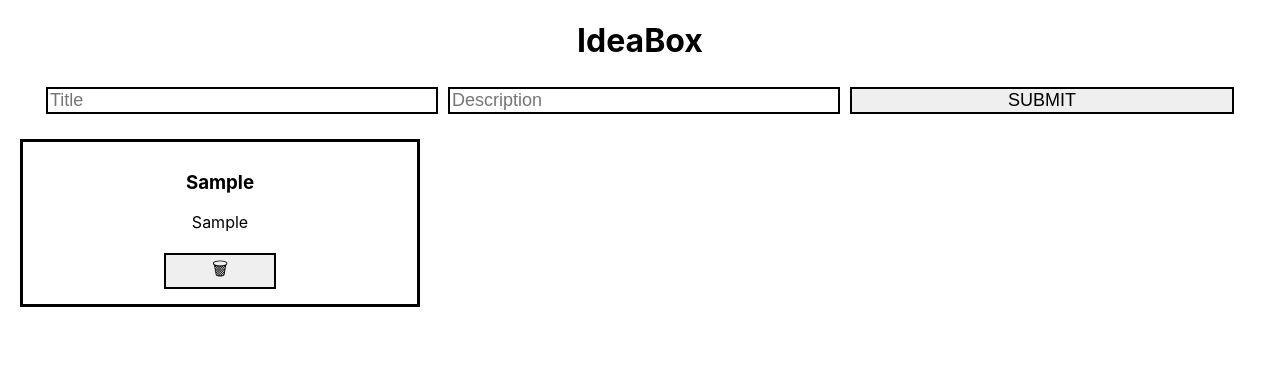
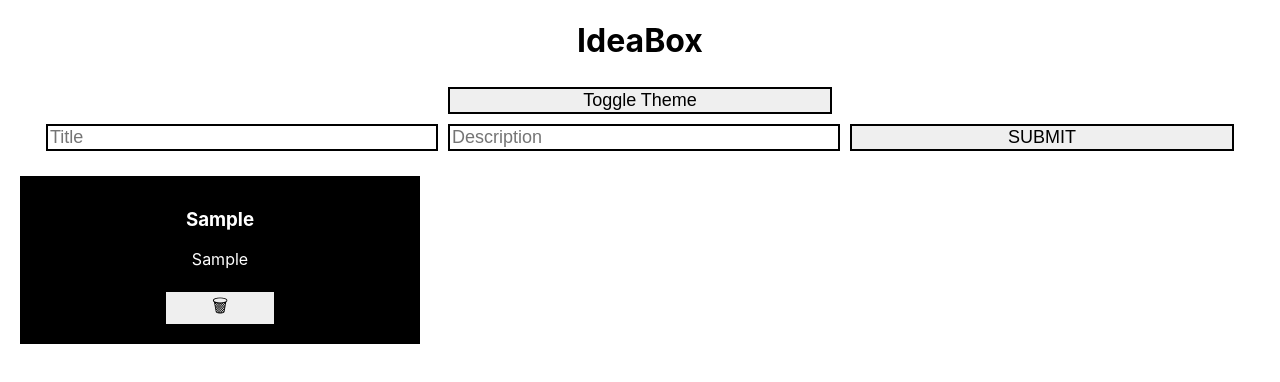
Before and after one commit to turingschool-examples/react-iii-ideabox, a React (Create React App) app: page / in a window 1280 px wide. Both pictures are taken after typing "Sample", "Sample" into the empty fields and a click on the button "SUBMIT". Shown: the top 382 px of the page. Built offline with nearby package versions, Linux system fonts and the light colour scheme.

Commit message:
working implementation using useContext & useReducer

```diff
--- a/src/App.js
+++ b/src/App.js
@@ -1,31 +1,50 @@
-import React, { useState, useEffect } from 'react';
+import React, { useState, useEffect, useReducer } from 'react';
 import Ideas from './Ideas';
 import Form from './Form';
+import AppContext from './AppContext'
 import './App.css';
 
+const initalState = {
+  ideas: [],
+  theme: 'dark'
+}
+
+const reducer = (state, action) => {
+  switch(action.type) {
+    case 'TOGGLE_THEME':
+      const newTheme = state.theme === 'light' ? 'dark' : 'light'
+      return {...state, theme: newTheme}
+    case 'ADD_IDEA':
+      return {...state, ideas: [...state.ideas, action.idea]}
+    case 'REMOVE_IDEA':
+      const filteredIdeas = state.ideas.filter(idea => idea.id !== action.id);
+      return {...state, ideas: filteredIdeas}
+    default:
+      return state
+  }
+}
+
 function App() {
-  const [ideas, setIdeas] = useState([])
+  const [state, dispatch] = useReducer(reducer, initalState)
 
   useEffect(() => {
-    document.title = `Ideabox (${ideas.length})`
+    document.title = `Ideabox (${state.ideas.length})`
   })
 
-  const addIdea = (newIdea) => {
-    setIdeas([...ideas, newIdea]);
-  }
-
-  const deleteIdea = (id) => {
-    const filteredIdeas = ideas.filter(idea => idea.id !== id);
-
-    setIdeas(filteredIdeas);
+  const toggleTheme = () => {
+    const action = { type: 'TOGGLE_THEME' }
+    dispatch(action)
   }
 
   return(
-    <main className='App'>
-      <h1>IdeaBox</h1>
-      <Form addIdea={addIdea} />
-      <Ideas ideas={ideas} deleteIdea={deleteIdea} />
-    </main>
+    <AppContext.Provider value={[state, dispatch]}>
+      <main className='App'>
+        <h1>IdeaBox</h1>
+        <button onClick={toggleTheme}>Toggle Theme</button>
+        <Form />
+        <Ideas />
+      </main>
+    </AppContext.Provider>
   )
 }
 
--- /dev/null
+++ b/src/AppContext.js
@@ -0,0 +1,5 @@
+import React from 'react';
+
+const AppContext = React.createContext()
+
+export default AppContext
--- a/src/Card.css
+++ b/src/Card.css
@@ -3,3 +3,13 @@
   border: 3px solid black;
   padding: 10px;
 }
+
+.light {
+  color: black;
+  background: white
+}
+
+.dark {
+  color: white;
+  background: black;
+}
--- a/src/Card.js
+++ b/src/Card.js
@@ -1,12 +1,15 @@
-import React from 'react';
+import React, { useContext } from 'react';
 import './Card.css';
+import AppContext from './AppContext'
 
 const Card = ({ title, description, id, deleteIdea, isFavorited }) => {
+  const [state, dispatch] = useContext(AppContext)
+
   return (
-    <div className={`card ${isFavorited && 'favorite'}`}>
+    <div className={`card ${isFavorited && 'favorite'} ${state.theme}`}>
       <h3>{title}</h3>
       <p>{description}</p>
-      <button onClick={() => deleteIdea(id)}>🗑</button>
+      <button onClick={() => dispatch({ type: 'REMOVE_IDEA', id })}>🗑</button>
     </div>
   )
 }
--- a/src/Form.js
+++ b/src/Form.js
@@ -1,9 +1,11 @@
-import React, { useState } from 'react';
+import React, { useState, useContext } from 'react';
+import AppContext from './AppContext'
 import './Form.css';
 
-function Form(props) {
+function Form() {
   const [title, setTitle] = useState('')
   const [description, setDescription] = useState('')
+  const [state, dispatch] = useContext(AppContext)
 
   const submitIdea = event => {
     event.preventDefault();
@@ -12,7 +14,7 @@ function Form(props) {
       title,
       description
     }
-    props.addIdea(newIdea);
+    dispatch({ type: 'ADD_IDEA', idea: newIdea })
     clearInputs();
   }
 
--- a/src/Ideas.js
+++ b/src/Ideas.js
@@ -1,17 +1,18 @@
-import React from 'react';
+import React, { useContext } from 'react';
 import Card from './Card';
+import AppContext from './AppContext'
 import './Ideas.css';
 
-const Ideas = ({ideas, deleteIdea}) => {
+const Ideas = () => {
+  const [state, dispatch] = useContext(AppContext)
 
-  const ideaCards = ideas.map(idea => {
+  const ideaCards = state.ideas.map(idea => {
     return (
       <Card
         title={idea.title}
         description={idea.description}
         id={idea.id}
         key={idea.id}
-        deleteIdea={deleteIdea}
       />
     )
   })
```
